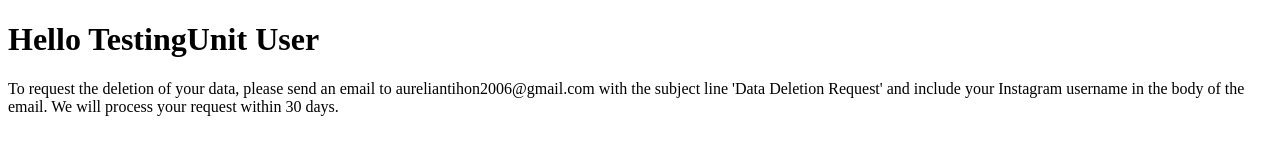
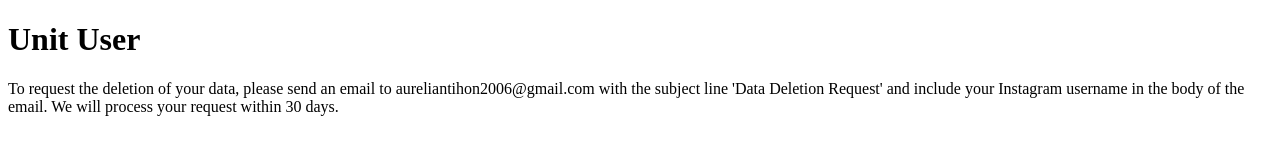
Before and after one commit to aurelian-th/aurelian-th.github.io, a plain HTML site: page index.html in a window 1280 px wide. Drawn offline with Linux system fonts and the light colour scheme.

Commit message:
Update index.html

```diff
--- a/index.html
+++ b/index.html
@@ -1,7 +1,7 @@
 <!DOCTYPE html>
 <html>
 <body>
-<h1>Hello TestingUnit User</h1>
+<h1>Unit User</h1>
 <p>To request the deletion of your data, please send an email to aureliantihon2006@gmail.com with the subject line 'Data Deletion Request' and include your Instagram username in the body of the email. We will process your request within 30 days.</p>
 </body>
 </html>
```
